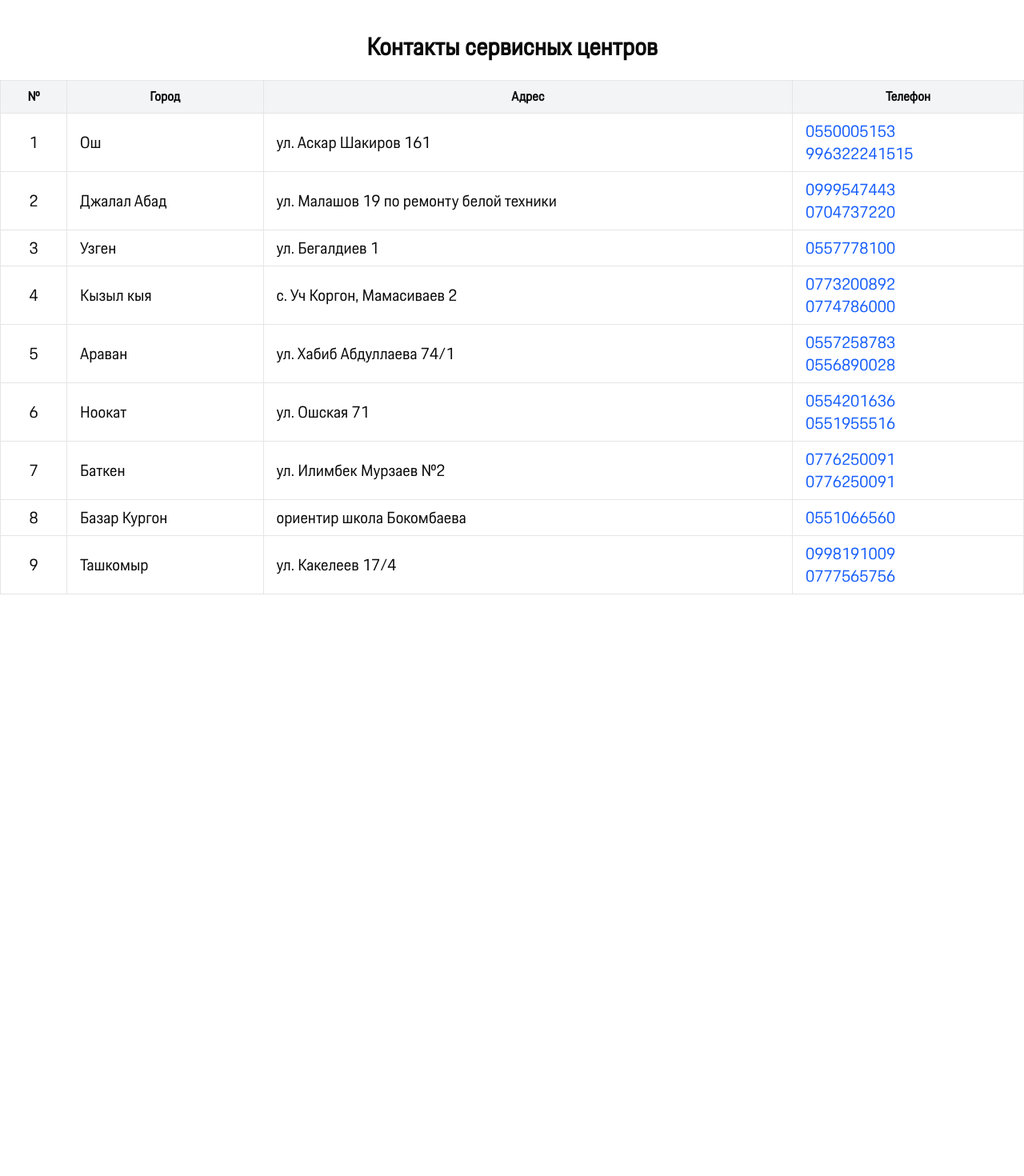
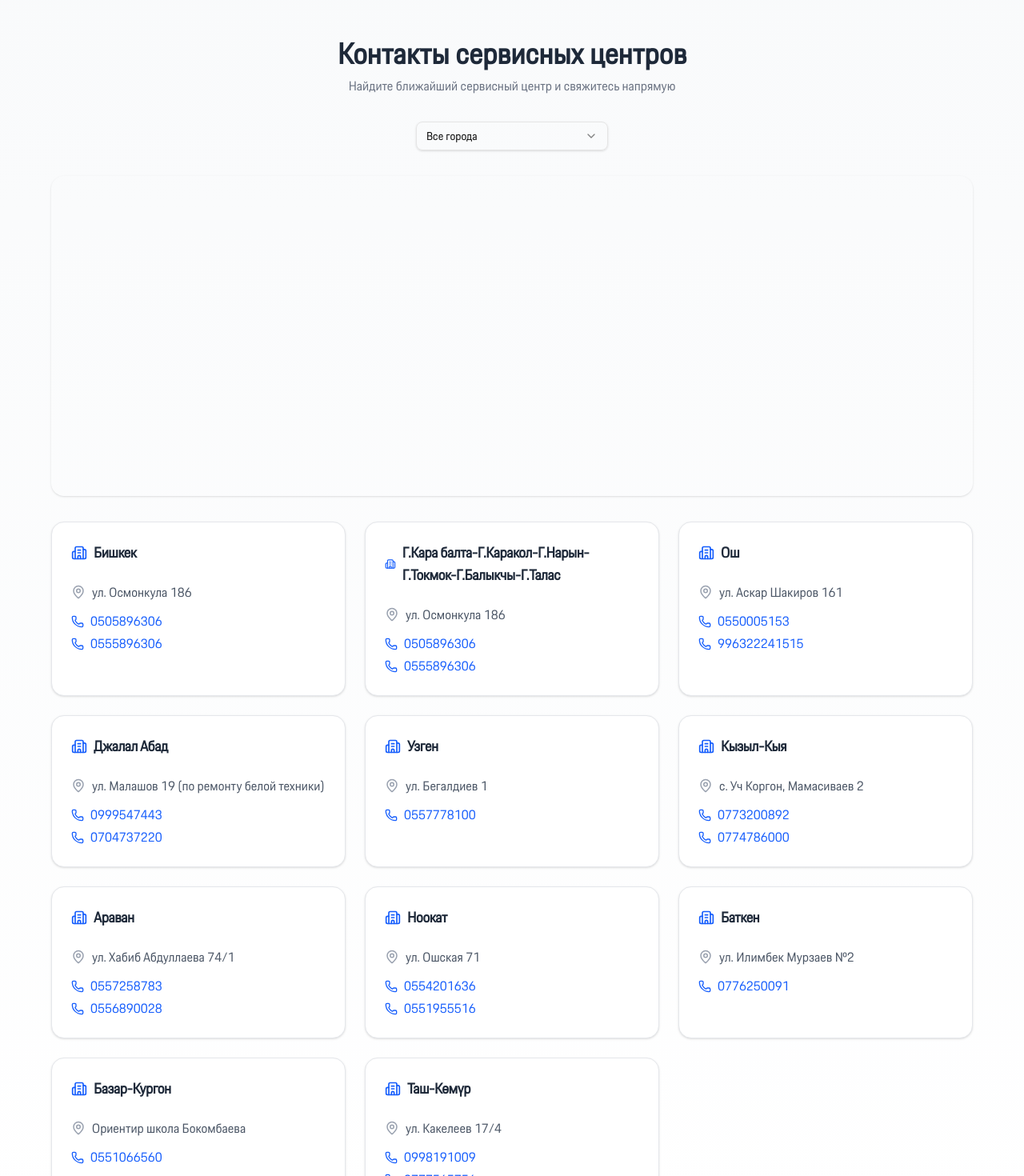
Before and after one commit to akkunov/levo-market, a Next.js app: page /contacts in a window 1280 px wide. Shown: the top 1470 px of the page at 80% size. Before the commit the page ends 800 px from the top, so only its background shows below. Built offline with nearby package versions, Linux system fonts and the light colour scheme.

Commit message:
много  чего добавил и справил

```diff
--- a/app/contacts/page.tsx
+++ b/app/contacts/page.tsx
@@ -1,54 +1,236 @@
-// app/contacts/page.tsx
-"use client";
+'use client'
+import { useEffect, useRef, useState } from "react";
+import { Card, CardHeader, CardTitle, CardContent } from "@/components/ui/card";
+import { Select, SelectContent, SelectItem, SelectTrigger, SelectValue } from "@/components/ui/select";
+import { MapPin, Phone, Building2 } from "lucide-react";
+import {YMAP_MAP_KEY} from "@/lib/config";
 
-import React from "react";
+interface Contact {
+    city: string;
+    address: string;
+    phones: string[];
+    coords: [number, number];
+}
 
-const contacts = [
-    { id: 1, city: "Ош", address: "ул. Аскар Шакиров 161", phones: ["0550005153", "996322241515"] },
-    { id: 2, city: "Джалал Абад", address: "ул. Малашов 19 по ремонту белой техники", phones: ["0999547443", "0704737220"] },
-    { id: 3, city: "Узген", address: "ул. Бегалдиев 1", phones: ["0557778100"] },
-    { id: 4, city: "Кызыл кыя", address: "с. Уч Коргон, Мамасиваев 2", phones: ["0773200892", "0774786000"] },
-    { id: 5, city: "Араван", address: "ул. Хабиб Абдуллаева 74/1", phones: ["0557258783", "0556890028"] },
-    { id: 6, city: "Ноокат", address: "ул. Ошская 71", phones: ["0554201636", "0551955516"] },
-    { id: 7, city: "Баткен", address: "ул. Илимбек Мурзаев №2", phones: ["0776250091", "0776250091"] },
-    { id: 8, city: "Базар Кургон", address: "ориентир школа Бокомбаева", phones: ["0551066560"] },
-    { id: 9, city: "Ташкомыр", address: "ул. Какелеев 17/4", phones: ["0998191009", "0777565756"] },
+const contacts: Contact[] = [
+    {
+        city: "Бишкек",
+        address: "ул. Осмонкула 186",
+        phones: ["0505896306", "0555896306"],
+        coords: [42.887689, 74.628171],
+    },
+    {
+        city: "Г.Кара балта-Г.Каракол-Г.Нарын-Г.Токмок-Г.Балыкчы-Г.Талас",
+        address: "ул. Осмонкула 186",
+        phones: ["0505896306", "0555896306"],
+        coords: [42.887689, 74.628171],
+    },
+    {
+        city: "Ош",
+        address: "ул. Аскар Шакиров 161",
+        phones: ["0550005153", "996322241515"],
+        coords: [40.522234, 72.810592],
+    },
+    {
+        city: "Джалал Абад",
+        address: "ул. Малашов 19 (по ремонту белой техники)",
+        phones: ["0999547443", "0704737220"],
+        coords: [41.152260, 73.309929],
+    },
+    {
+        city: "Узген",
+        address: "ул. Бегалдиев 1",
+        phones: ["0557778100"],
+        coords: [40.7694, 73.3],
+    },
+    {
+        city: "Кызыл-Кыя",
+        address: "с. Уч Коргон, Мамасиваев 2",
+        phones: ["0773200892", "0774786000"],
+        coords: [40.25, 72.1167],
+    },
+    {
+        city: "Араван",
+        address: "ул. Хабиб Абдуллаева 74/1",
+        phones: ["0557258783", "0556890028"],
+        coords: [40.506843, 72.504491],
+    },
+    {
+        city: "Ноокат",
+        address: "ул. Ошская 71",
+        phones: ["0554201636", "0551955516"],
+        coords: [40.2667, 72.6167],
+    },
+    {
+        city: "Баткен",
+        address: "ул. Илимбек Мурзаев №2",
+        phones: ["0776250091"],
+        coords: [40.060518, 70.819638],
+    },
+    {
+        city: "Базар-Кургон",
+        address: "Ориентир школа Бокомбаева",
+        phones: ["0551066560"],
+        coords: [41.068678, 72.644019],
+    },
+    {
+        city: "Таш-Көмүр",
+        address: "ул. Какелеев 17/4",
+        phones: ["0998191009", "0777565756"],
+        coords: [41.346660, 72.225806],
+    },
 ];
 
 export default function ContactsPage() {
+    const mapRef = useRef<HTMLDivElement>(null);
+    const mapInstance = useRef<any>(null);
+    const [selectedCity, setSelectedCity] = useState<string>("Все");
+
+    const filteredContacts =
+        selectedCity === "Все"
+            ? contacts
+            : contacts.filter((c) => c.city === selectedCity);
+
+    // Инициализация Яндекс. Карты
+    useEffect(() => {
+        const loadMap = async () => {
+            if (window?.ymaps) return initMap();
+
+            const script = document.createElement("script");
+            script.src =
+                `https://api-maps.yandex.ru/2.1/?apikey=${YMAP_MAP_KEY}&lang=ru_RU`;
+            script.async = true;
+            script.onload = initMap;
+            document.body.appendChild(script);
+        };
+
+        const initMap = () => {
+            // @ts-ignore
+            window.ymaps.ready(() => {
+                if (!mapRef.current) return;
+
+                // @ts-ignore
+                const ymaps = window.ymaps;
+                mapInstance.current = new ymaps.Map(mapRef.current, {
+                    center: [40.7, 72.8],
+                    zoom: 8,
+                    controls: ["zoomControl"],
+                });
+
+                renderMarkers(filteredContacts);
+            });
+        };
+
+        loadMap();
+    }, []);
+
+    // Перерисовка точек при смене фильтра
+    useEffect(() => {
+        if (!window?.ymaps || !mapInstance.current) return;
+        renderMarkers(filteredContacts);
+
+        if (selectedCity !== "Все") {
+            const found = contacts.find((c) => c.city === selectedCity);
+            if (found) mapInstance.current.setCenter(found.coords, 11);
+        } else {
+            mapInstance.current.setCenter([40.7, 72.8], 8);
+        }
+    }, [selectedCity]);
+
+    // Функция добавления меток
+    const renderMarkers = (list: Contact[]) => {
+        // @ts-ignore
+        const ymaps = window.ymaps;
+        mapInstance.current.geoObjects.removeAll();
+
+        list.forEach((c) => {
+            // @ts-ignore
+            const placemark = new ymaps.Placemark(c.coords, {
+                balloonContent: `<b>${c.city}</b><br/>${c.address}`,
+            });
+            mapInstance.current.geoObjects.add(placemark);
+        });
+    };
+
     return (
-        <div className="container mx-auto py-10">
-            <h1 className="text-3xl font-bold mb-6 text-center">Контакты сервисных центров</h1>
+        <div className="min-h-screen bg-gradient-to-b from-gray-50 to-white py-12 px-6">
+            <div className="max-w-6xl mx-auto space-y-8">
+                {/* Заголовок */}
+                <div className="text-center">
+                    <h1 className="text-4xl font-bold text-gray-800 mb-2">
+                        Контакты сервисных центров
+                    </h1>
+                    <p className="text-gray-500">
+                        Найдите ближайший сервисный центр и свяжитесь напрямую
+                    </p>
+                </div>
 
-            <div className="overflow-x-auto border-none">
-                <table className="min-w-full border-collapse mx-auto">
-                    <thead className="bg-gray-100">
-                    <tr>
-                        <th className="border md:px-4 md:py-2 p-1">№</th>
-                        <th className="border md:px-4 md:py-2 p-1">Город</th>
-                        <th className="border md:px-4 md:py-2 p-1">Адрес</th>
-                        <th className="border md:px-4 md:py-2 p-1">Телефон</th>
-                    </tr>
-                    </thead>
-                    <tbody>
-                    {contacts.map((c, i) => (
-                        <tr key={c.id} className="hover:bg-gray-50">
-                            <td className="border md:px-4 md:py-2 p-1 text-center text-sm md:text-xl">{i + 1}</td>
-                            <td className="border md:px-4 md:py-2 p-1  text-sm md:text-xl">{c.city}</td>
-                            <td className="border md:px-4 md:py-2 p-1 text-sm md:text-xl">{c.address}</td>
-                            <td className="border md:px-4 md:py-2 p-1 text-sm md:text-xl">
-                                {c.phones.map((phone, idx) => (
-                                    <div key={idx}>
-                                        <a href={`tel:${phone}`} className="text-blue-600 hover:underline">
+                {/* Фильтр */}
+                <div className="flex justify-center">
+                    <Select
+                        value={selectedCity}
+                        onValueChange={(val) => setSelectedCity(val)}
+                    >
+                        <SelectTrigger className="w-60">
+                            <SelectValue placeholder="Выберите город" />
+                        </SelectTrigger>
+                        <SelectContent>
+                            <SelectItem value="Все">Все города</SelectItem>
+                            {contacts.map((c, i) => (
+                                <SelectItem key={i} value={c.city}>
+                                    {c.city}
+                                </SelectItem>
+                            ))}
+                        </SelectContent>
+                    </Select>
+                </div>
+
+                {/* Карта */}
+                <div
+                    ref={mapRef}
+                    className="w-full h-[400px] rounded-2xl overflow-hidden shadow"
+                />
+
+                {/* Карточки */}
+                <div className="grid grid-cols-1 sm:grid-cols-2 lg:grid-cols-3 gap-6">
+                    {filteredContacts.map((contact, index) => (
+                        <Card
+                            key={index}
+                            className="shadow-sm hover:shadow-lg transition border border-gray-200 rounded-2xl cursor-pointer"
+                            onClick={() => {
+                                setSelectedCity(contact.city);
+                                if (mapInstance.current) {
+                                    mapInstance.current.setCenter(contact.coords, 12);
+                                }
+                            }}
+                        >
+                            <CardHeader>
+                                <CardTitle className="flex items-center gap-2 text-lg text-gray-800">
+                                    <Building2 className="text-blue-600" size={20} />
+                                    {contact.city}
+                                </CardTitle>
+                            </CardHeader>
+                            <CardContent className="text-gray-600 space-y-3">
+                                <div className="flex items-start gap-2">
+                                    <MapPin size={18} className="mt-0.5 text-gray-400" />
+                                    <p>{contact.address}</p>
+                                </div>
+                                <div className="flex flex-col gap-1">
+                                    {contact.phones.map((phone, i) => (
+                                        <a
+                                            key={i}
+                                            href={`tel:${phone}`}
+                                            className="flex items-center gap-2 text-blue-600 hover:underline"
+                                        >
+                                            <Phone size={16} />
                                             {phone}
                                         </a>
-                                    </div>
-                                ))}
-                            </td>
-                        </tr>
+                                    ))}
+                                </div>
+                            </CardContent>
+                        </Card>
                     ))}
-                    </tbody>
-                </table>
+                </div>
             </div>
         </div>
     );
--- /dev/null
+++ b/app/types.ts
@@ -0,0 +1,7 @@
+declare global {
+    interface Window {
+        ymaps: any;
+    }
+}
+
+export {};
--- /dev/null
+++ b/lib/config.ts
@@ -0,0 +1 @@
+export const YMAP_MAP_KEY =    process.env.YNDEX_MAP_KEY
--- a/package.json
+++ b/package.json
@@ -27,6 +27,7 @@
     "@tanstack/react-query": "^5.90.2",
     "class-variance-authority": "^0.7.1",
     "clsx": "^2.1.1",
+    "framer-motion": "^12.23.24",
     "lucide-react": "^0.544.0",
     "next": "15.5.2",
     "react": "19.1.0",
```
Also changed, not shown: 1 other file (tests, documents, lock files or other folders).
